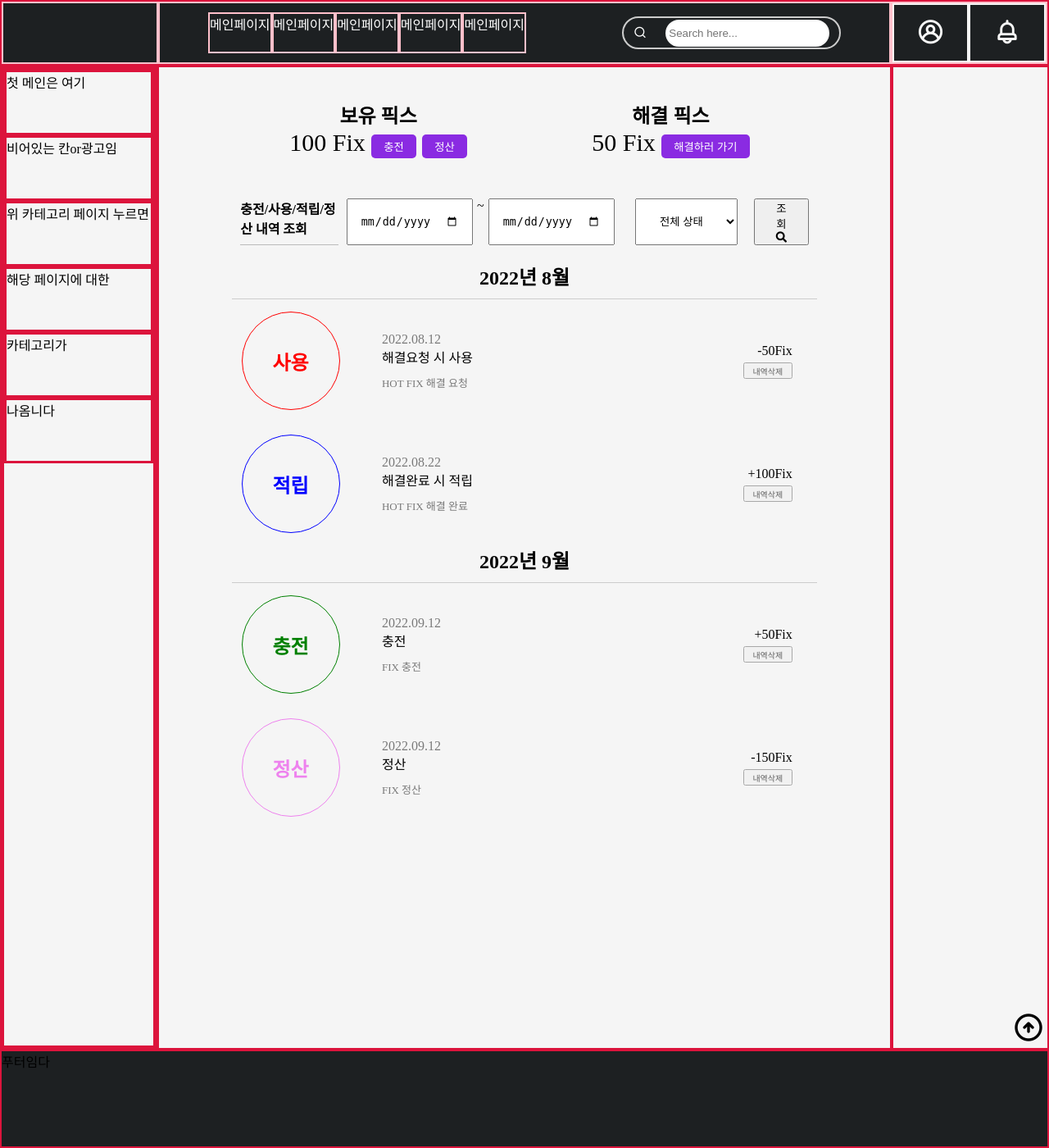
After one commit to sujin1226/Final-Project, a PHP site: page /detailPoint.html in a window 1280 px wide. The commit adds this page. Shown: the whole page at 82% size. Run offline with PHP 8.4, Linux system fonts and the light colour scheme; some libraries are stand-ins or nearby versions.

Commit message:
08.28 김수근

```diff
--- a/board.html
+++ b/board.html
@@ -10,7 +10,7 @@
     <link rel="stylesheet" href="https://unicons.iconscout.com/release/v4.0.0/css/line.css">
     <link rel="stylesheet" href="https://cdnjs.cloudflare.com/ajax/libs/font-awesome/5.8.2/css/all.min.css" />
     <link rel="stylesheet" href="css/board.css">
-    <title>HotFix</title>
+    <title>board</title>
 </head>
 
 <body>
--- a/boardWriteForm.html
+++ b/boardWriteForm.html
@@ -13,7 +13,7 @@
     <script src="https://cdnjs.cloudflare.com/ajax/libs/jquery/3.5.0/jquery.min.js"
         integrity="sha256-xNzN2a4ltkB44Mc/Jz3pT4iU1cmeR0FkXs4pru/JxaQ=" crossorigin="anonymous"></script>
     <script type="text/javascript" src="/smart/js/HuskyEZCreator.js" charset="utf-8"></script>
-    <title>HotFix</title>
+    <title>boardWriteForm</title>
 </head>
 
 <body>
@@ -104,8 +104,8 @@
                     <p>상세정보</p>
                     <form action="insertStudentInfoForm" method="post">
                         <div id="smarteditor">
-                            <textarea name="editorTxt" id="editorTxt" rows="20" cols="100" width="100%"  placeholder="내용을 입력해주세요"
-                                style="width: 500px"></textarea>
+                            <textarea name="editorTxt" id="editorTxt" rows="20" cols="100" placeholder="내용을 입력해주세요"
+                                style="width: 100%"></textarea>
                         </div>
                 </div>
                 <div class="WF_input_box">
--- /dev/null
+++ b/css/detailPoint.css
@@ -0,0 +1,120 @@
+.dpContainer {
+    width: 80%;
+    margin: 0 auto;
+}
+.dpSubBox {
+    height: 150px;
+    display: flex;
+    justify-content: space-around;
+}
+.dpGetPoint {
+    width: 50%;
+    display: flex;
+    justify-content: center;
+    align-items: center;
+    flex-direction: column;
+}
+.dpGetPoint > span {
+    font-size: 30px;
+}
+.dpGetPoint button {
+    padding: 5px 15px;
+    color: white;
+    background-color: blueviolet;
+    border: none;
+    border-radius: 5px;
+}
+/* 내역 조회 */
+.dpListDate {
+    display: flex;
+    justify-content: center;
+    padding: 10px;
+    margin-bottom: 10px;
+}
+.dpListDate span {
+    font-weight: bolder;
+    margin-right: 5px;
+    border-bottom: 1px solid #bbb;
+}
+.dpListDate > input {
+    padding: 1px 15px;
+    margin: 0 5px;
+}
+.dpListDate > select {
+    margin: 0 20px;
+    padding: 3px 25px;
+}
+.dpListDate button {
+    padding: 0 20px;
+}
+/* 내역 리스트 목록 */
+.dpListTitle {
+    text-align: center;
+    border-bottom: 1px solid #ccc;
+    padding-bottom: 10px;
+}
+
+.dpList {
+    height: 150px;
+    display: flex;
+}
+.dpListLeft {
+    width: 20%;
+    display: flex;
+    align-items: center;
+    justify-content: center;
+}
+.dpListCir {
+    border: 1px solid red;
+    border-radius: 50%;
+    display: flex;
+    align-items: center;
+    justify-content: center;
+    width: 120px;
+    height: 120px;
+    color: red;
+}
+.dpListMid {
+    width: 60%;
+    display: flex;
+    align-items: flex-start;
+    justify-content: center;
+    flex-direction: column;
+    padding-left: 40px;
+}
+.dpListMid > span:nth-child(1) {
+    opacity: 0.5;
+}
+.dpListMid > span:nth-child(3) {
+    opacity: 0.5;
+    margin-top: 10px;
+    font-size: 13px;
+}
+.dpListRight{
+    width: 20%;
+    display: flex;
+    align-items: flex-end;
+    justify-content: center;
+    flex-direction: column;
+    padding-right: 30px;
+}
+.dpListRight > button{
+    margin-top: 5px;
+    opacity: 0.6;
+    width: 60px;
+    height: 20px;
+    font-size: 10px;
+}
+/* 적립 */
+.save > .dpListLeft .dpListCir {
+    border: 1px solid blue;
+    color: blue;
+}
+.charge > .dpListLeft .dpListCir {
+    border: 1px solid green;
+    color: green;
+}
+.get > .dpListLeft .dpListCir {
+    border: 1px solid violet;
+    color: violet;
+}
--- /dev/null
+++ b/detailPoint.html
@@ -0,0 +1,194 @@
+<!DOCTYPE html>
+<html lang="en">
+
+<head>
+    <meta charset="UTF-8">
+    <meta http-equiv="X-UA-Compatible" content="IE=edge">
+    <meta name="viewport" content="width=device-width, initial-scale=1.0">
+    <link rel="stylesheet" href="./css/basicframe.css">
+    <!-- 유니콘 아이콘 사이트 -->
+    <link rel="stylesheet" href="https://unicons.iconscout.com/release/v4.0.0/css/line.css">
+    <link rel="stylesheet" href="css/detailPoint.css">
+    <link rel="stylesheet" href="https://cdnjs.cloudflare.com/ajax/libs/font-awesome/5.8.2/css/all.min.css" />
+    <title>HotFix</title>
+</head>
+
+<body>
+
+        <!-- ======================== 헤더 ======================= -->
+        <div class="common_header">
+            <!-- 헤더 섹션 왼쪽 -->
+            <div class="common_header_left">
+
+            </div>
+            <!-- 헤더 섹션 가운데 -->
+            <div class="common_header_center">
+                <!-- 카테고리 -->
+                <ul class="header_menu">
+                    <li><a href="">메인페이지</a></li>
+                    <li><a href="">메인페이지</a></li>
+                    <li><a href="">메인페이지</a></li>
+                    <li><a href="">메인페이지</a></li>
+                    <li><a href="">메인페이지</a></li>
+                </ul>
+                <!-- 서치바 -->
+                <div class="search">
+                    <i class="uil uil-search"></i>
+                    <input type="text" placeholder="Search here...">
+                </div>
+            </div>
+            <!-- 헤더 섹션 오른쪽 -->
+            <div class="common_header_right">
+                <!-- 마이페이지 -->
+                <div class="user">
+                    <i class="uil uil-user-circle"></i>
+                    <ul class="user_dropdown">
+                        <li>마이페이지</li>
+                        <li>로그아웃</li>
+                        <li>내팀관리</li>
+                    </ul>
+                </div>
+                <!-- 알림페이지 -->
+                <div class="alarm">
+                    <i class="uil uil-bell"></i>
+                </div>
+            </div>
+        </div>
+
+        <!-- ======================== 작업 섹션 ======================= -->
+        <div class="common_section">
+            <!-- 왼쪽 사이드 -->
+            <div class="sideLeft">
+                <div class="myList">
+                    <ul>
+                        <li>첫 메인은 여기</li>
+                        <li>비어있는 칸or광고임</li>
+                        <li>위 카테고리 페이지 누르면</li>
+                        <li>해당 페이지에 대한</li>
+                        <li>카테고리가</li>
+                        <li>나옴니다</li>
+                    </ul>
+                </div>
+            </div>
+            <!-- 메인섹션 -->
+            <div class="main">
+                <!--
+                *22-08-22 HIKARI
+                *** 테스트시  <div class="main"> 하고 테스트 할 것
+            -->
+                <!-- ==============작업공간============== -->
+                <div class="dpContainer">
+                    <div class="dpSubBox">
+                      <div class="dpGetPoint">
+                        <h2>보유 픽스</h2>
+                        <span>100 Fix <span>
+                            <button>충전</button>
+                            <button>정산</button>
+                     </div>
+                     <div class="dpGetPoint">
+                        <h2>해결 픽스</h2>
+                        <span>50 Fix <span>
+                            <button>해결하러 가기</button>
+                     </div>
+                    </div>
+                    <div class="dpListDate">
+                        <span>충전/사용/적립/정산 내역 조회</span>
+                        <input type="date"> ~ <input type="date">
+                            <select name="pointList">
+                                <option value="" selected="selected">전체 상태</option>
+                                <option value="사용">사용</option>
+                                <option value="적립">적립</option>
+                                <option value="정산">정산</option>
+                                <option value="충전">충전</option>
+                            </select>
+                            <button>조회<i class="fas fa-search"></i></button>
+                        </div>
+                        <h2 class="dpListTitle">2022년 8월</h2>
+                        <div class="dpList">
+                            <div class="dpListLeft">
+                                <div class="dpListCir">
+                                    <h2>사용</h2>
+                                </div>
+                            </div>
+                            <div class="dpListMid">
+                                <span>2022.08.12</span>
+                                <span>해결요청 시 사용</span>
+                                <span>HOT FIX 해결 요청</span>
+                            </div>
+                            <div class="dpListRight">
+                                <span>-50Fix</span>
+                                <button>내역삭제</button>
+                            </div>
+                        </div>
+                        <div class="dpList save">
+                            <div class="dpListLeft">
+                                <div class="dpListCir">
+                                    <h2>적립</h2>
+                                </div>
+                            </div>
+                            <div class="dpListMid">
+                                <span>2022.08.22</span>
+                                <span>해결완료 시 적립</span>
+                                <span>HOT FIX 해결 완료</span>
+                            </div>
+                            <div class="dpListRight">
+                                <span>+100Fix</span>
+                                <button>내역삭제</button>
+                            </div>
+                        </div>
+                        <h2 class="dpListTitle">2022년 9월</h2>
+                        <div class="dpList charge">
+                            <div class="dpListLeft">
+                                <div class="dpListCir">
+                                    <h2>충전</h2>
+                                </div>
+                            </div>
+                            <div class="dpListMid">
+                                <span>2022.09.12</span>
+                                <span>충전</span>
+                                <span>FIX 충전</span>
+                            </div>
+                            <div class="dpListRight">
+                                <span>+50Fix</span>
+                                <button>내역삭제</button>
+                            </div>
+                        </div>
+                        <div class="dpList get">
+                            <div class="dpListLeft">
+                                <div class="dpListCir">
+                                    <h2>정산</h2>
+                                </div>
+                            </div>
+                            <div class="dpListMid">
+                                <span>2022.09.12</span>
+                                <span>정산</span>
+                                <span>FIX 정산</span>
+                            </div>
+                            <div class="dpListRight">
+                                <span>-150Fix</span>
+                                <button>내역삭제</button>
+                            </div>
+                        </div>
+                </div>
+
+                <!-- ==============작업공간============== -->
+            </div>
+            <!-- 오른쪽 사이드 -->
+            <div class="sideRight">
+
+            </div>
+
+            <!-- 상단 스크롤 이동 -->
+            <div class="toTop"><i class="uil uil-arrow-circle-up"></i></div>
+
+        </div>
+
+
+        <!-- 푸터 -->
+        <div class="common_footer">푸터임다</div>
+
+</body>
+
+<script src="./js/BasicFrame.js"></script>
+
+</html>
--- a/smart/css/smart_editor2.css
+++ b/smart/css/smart_editor2.css
@@ -4,6 +4,7 @@
 body,#smart_editor2,#smart_editor2 p,#smart_editor2 h1,#smart_editor2 h2,#smart_editor2 h3,#smart_editor2 h4,#smart_editor2 h5,#smart_editor2 h6,#smart_editor2 ul,#smart_editor2 ol,#smart_editor2 li,#smart_editor2 dl,#smart_editor2 dt,#smart_editor2 dd,#smart_editor2 table,#smart_editor2 th,#smart_editor2 td,#smart_editor2 form,#smart_editor2 fieldset,#smart_editor2 legend,#smart_editor2 input,#smart_editor2 textarea,#smart_editor2 button,#smart_editor2 select{margin:0;padding:0}
 #smart_editor2,#smart_editor2 h1,#smart_editor2 h2,#smart_editor2 h3,#smart_editor2 h4,#smart_editor2 h5,#smart_editor2 h6,#smart_editor2 input,#smart_editor2 textarea,#smart_editor2 select,#smart_editor2 table,#smart_editor2 button{font-family:'돋움',Dotum,Helvetica,sans-serif;font-size:12px;color:#666}
 #smart_editor2 span,#smart_editor2 em{font-size:12px}
+#smart_editor2{margin-right:1px!important;min-width:100px!important}
 #smart_editor2 em,#smart_editor2 address{font-style:normal}
 #smart_editor2 img,#smart_editor2 fieldset{border:0}
 #smart_editor2 hr{display:none}
@@ -53,7 +54,7 @@ body,#smart_editor2,#smart_editor2 p,#smart_editor2 h1,#smart_editor2 h2,#smart_
 #smart_editor2 .se2_text_tool .active .active .se2_layer{display:block}
 #smart_editor2 .se2_text_tool .se2_layer .se2_in_layer{float:left;margin:0;padding:0;border:1px solid #fff;background:#fafafa}
 /* TEXT_TOOLBAR */
-#smart_editor2 .se2_text_tool{position:relative;clear:both;z-index:30;padding:4px 0 4px 3px;background:#f4f4f4 url("../img/bg_text_tool.gif") 0 0 repeat-x;border-bottom:1px solid #b5b5b5;*zoom:1}
+#smart_editor2 .se2_text_tool{position:relative;clear:both;z-index:30;padding:4px 15px 4px 3px;background:#f4f4f4 url("../img/bg_text_tool.gif") 0 0 repeat-x;border-bottom:1px solid #b5b5b5;*zoom:1}
 #smart_editor2 .se2_text_tool:after{content:"";display:block;clear:both}
 #smart_editor2 .se2_text_tool ul{float:left;display:inline;margin-right:3px;padding-left:1px;white-space:nowrap}
 #smart_editor2 .se2_text_tool li{_display:inline;float:left;position:relative;z-index:30}
```
Also changed, not shown: css/detailBoard.css (+25 -0 lines), detailBoard.html (+57 -2 lines), css/boardWriteForm.css (line endings or trailing spaces).
